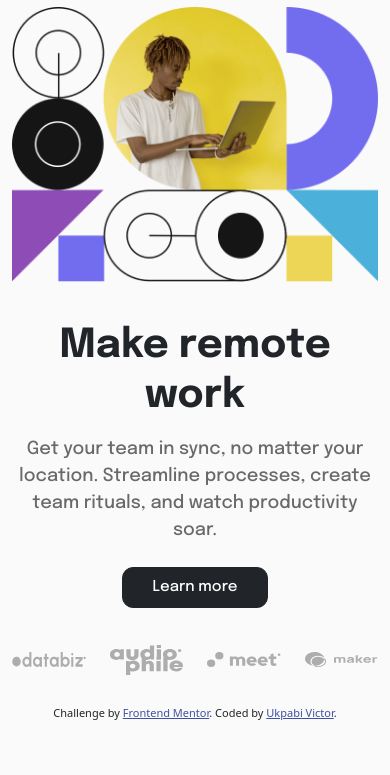
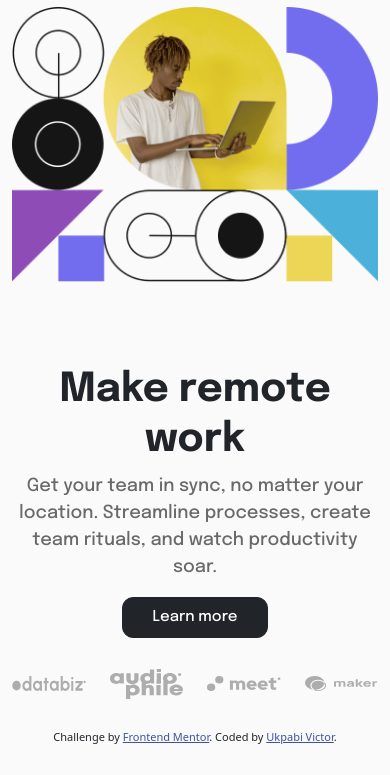
Before and after one commit to victorcodeen/intro-section-with-dropdown-navigation-main, a plain HTML site: page index.html in a window 390 px wide. Shown: the part 85-860 px from the top of the page. Drawn offline with nearby package versions, Linux system fonts and the light colour scheme.

Commit message:
responsive change

```diff
--- a/index.html
+++ b/index.html
@@ -84,19 +84,21 @@
        <img class="img-fluid w-100 d-md-none" src="images/image-hero-mobile.png" alt="mobile image">
      </div>
 
-     <div class="col-md-6 container1 d-flex gap-4 flex-column pt-1">
-       <h1 class="d-md-block d-none">Make <br>remote work</h1>
-       <h1 class="d-md-none mobile_h1">Make remote work</h1>
+     <div class="col-md-6 container1 d-flex gap-4 flex-column pt-5">
+       <div>
+         <h1 class="d-md-block d-none">Make <br>remote work</h1>
+         <h1 class="d-md-none mobile_h1">Make remote work</h1>
 
-       <p>Get your team in sync, no matter your location. Streamline processes,
-        create team rituals, and watch productivity soar.</p>
+         <p class="mt-md-4">Get your team in sync, no matter your location. Streamline processes,
+          create team rituals, and watch productivity soar.</p>
 
-        <div>
-          <div class="btn btn-dark button"><a class="text-decoration-none text-white" href="#">Learn more</a></div>
+          <div class="btn btn-dark button mt-md-4">
+            <a class="text-decoration-none text-white" href="#">Learn more</a>
+          </div>
         </div>
 
-        <div class="icons">
-          <div class="row align-items-center">
+        <div class="icons d-grid mt-4 ">
+          <div class="icon_1 align-self-end row align-items-center">
             <img class="col-3" src="images/client-databiz.svg" alt="Icons" height="15">
             <img class="col-3" src="images/client-audiophile.svg" alt="Icons" height="30">
             <img class="col-3" src="images/client-meet.svg" alt="Icons" height="15">
@@ -108,7 +110,7 @@
 
   </section>
 
-  <div class="attribution">
+  <div class="attribution mt-3">
     Challenge by <a href="https://www.frontendmentor.io?ref=challenge" target="_blank">Frontend Mentor</a>.
     Coded by <a href="#">Ukpabi Victor</a>.
   </div>
--- a/style.css
+++ b/style.css
@@ -74,18 +74,23 @@ p {
 }
 
 .image {
-    height: 85%;
+    height: 100%;
 }
+
+.icons {
+    height: 100%;
+}
+
 
 @media screen and (min-width: 968px) {
     .container1 {
         padding-left: 80px; padding-right: 20px;
         margin-top: 90px;
     }
-
+/*
     .icons {
         margin-top: 150px;
-    }
+    } */
 }
 
 @media screen and (max-width: 568px) {
@@ -98,10 +103,10 @@ p {
     .mobile_h1 {
         font-size: 40px;
     }
-
+/*
     .icons {
         margin-top: 30px;
-    }
+    } */
 
     .section__1 {
         margin-bottom: 30px;
@@ -119,10 +124,10 @@ p {
     .mobile_h1 {
         font-size: 40px;
     }
-
+/*
     .icons {
         margin-top: 40px;
-    }
+    } */
 
     .section__1 {
         margin-bottom: 30px;
```
